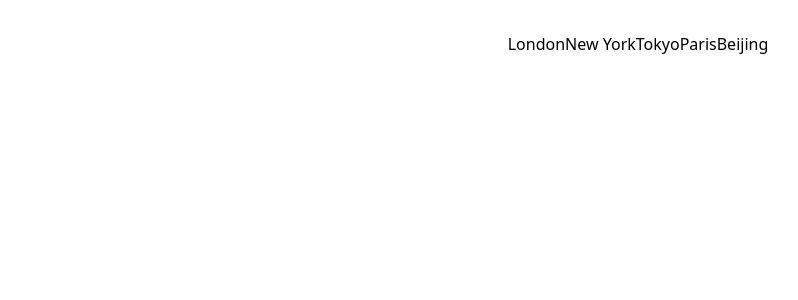
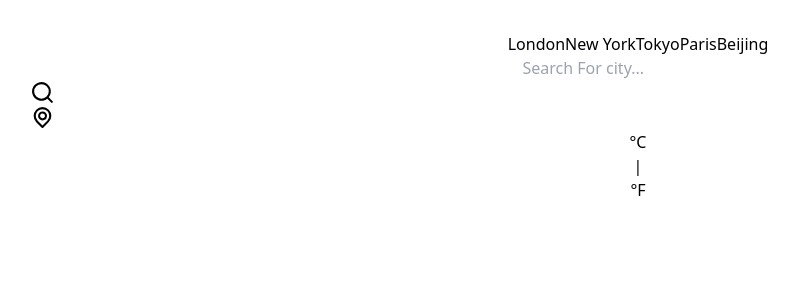
Before and after one commit to SahilPB11/Weather-App-With-React, a React (Vite) app in the folder client/: page / in a window 1280 px wide. Shown: the top 300 px of the page, without its empty margins (2-800 px from the left). Built offline with nearby package versions, Linux system fonts and the light colour scheme.

Commit message:
search bar is finish

```diff
--- a/client/src/inputs.jsx
+++ b/client/src/inputs.jsx
@@ -6,8 +6,26 @@ function Inputs() {
       <div className="flex flex-row w-3/4 items-center justify-center space-x-4">
         <input
           type="text"
-          className="text-xl font-light p-2 w-full shadow-xl focus:outline-none"
+          placeholder="Search For city..."
+          className="text-xl font-light p-2 w-full shadow-xl focus:outline-none capitalize placeholder:lowercase"
         />
+        <UilSearch
+          size={25}
+          className="text-white cursor-pointer transition ease-out hover:scale-125"
+        />
+        <UilLocationPoint
+          size={25}
+          className="text-white cursor-pointer transition ease-in-out hover:scale-125"
+        />
+      </div>
+      <div className="flex flex-row w-1/4 items-center justify-center">
+        <button name="metric" className="text-white font-light text-xl">
+          °C
+        </button>
+        <p className="text-xl text-white mx-1">|</p>
+        <button name="imperial" className="text-white font-light text-xl">
+          °F
+        </button>
       </div>
     </div>
   );
```
